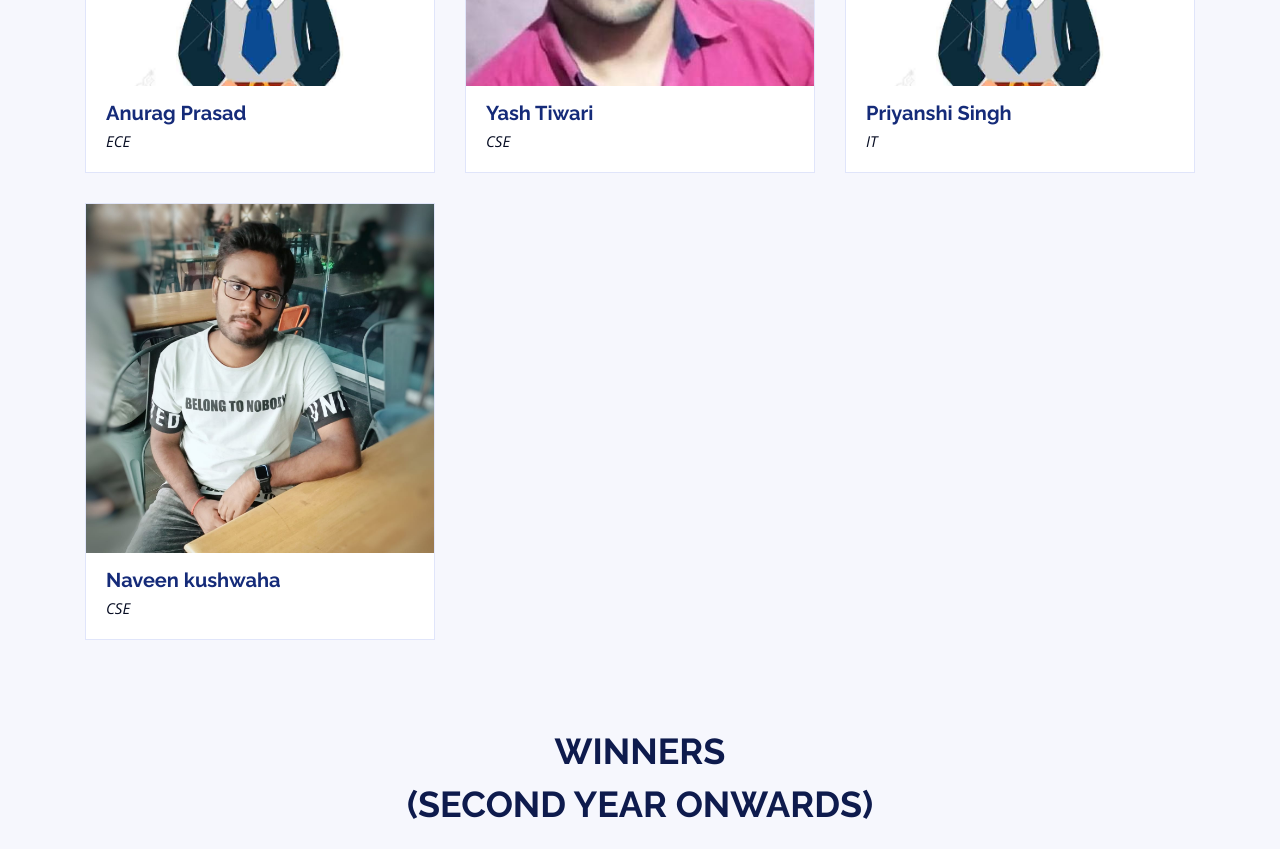
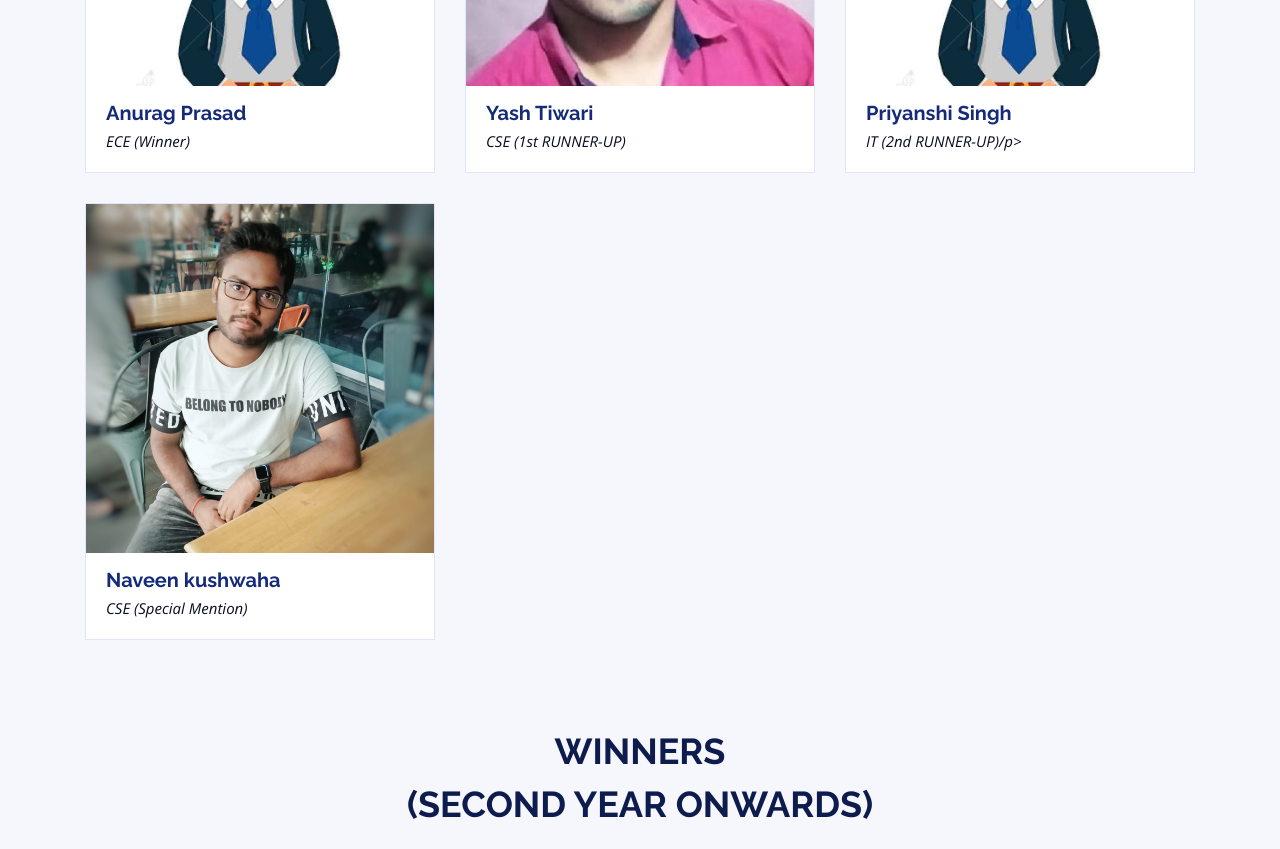
Before and after one commit to naveen3011/CTF-CES, a plain HTML site: page index.html in a window 1280 px wide. Shown: the part 1940-2789 px from the top of the page. Drawn offline with nearby package versions, Linux system fonts and the light colour scheme.

Commit message:
adding postion

```diff
--- a/index.html
+++ b/index.html
@@ -175,7 +175,7 @@ Computer Science & Engineering.</p>
               </div>
               <h3><a href="#">Anurag Prasad </a></h3>
 
-              <p>ECE</p>
+              <p>ECE (Winner)</p>
             </div>
           </div>
 
@@ -186,7 +186,7 @@ Computer Science & Engineering.</p>
               </div>
               <h3><a href="#">Yash Tiwari </a></h3>
 
-              <p>CSE</p>
+              <p>CSE (1st RUNNER-UP)</p>
             </div>
           </div>
              <div class="col-lg-4 col-md-6">
@@ -196,7 +196,7 @@ Computer Science & Engineering.</p>
               </div>
               <h3><a href="#">Priyanshi Singh </a></h3>
 
-              <p>IT</p>
+              <p>IT (2nd RUNNER-UP)/p>
             </div>
           </div>
 
@@ -207,7 +207,7 @@ Computer Science & Engineering.</p>
               </div>
               <h3><a href="#">Naveen kushwaha</a></h3>
 
-              <p>CSE</p>
+              <p>CSE (Special Mention)</p>
             </div>
           </div>
 
```
